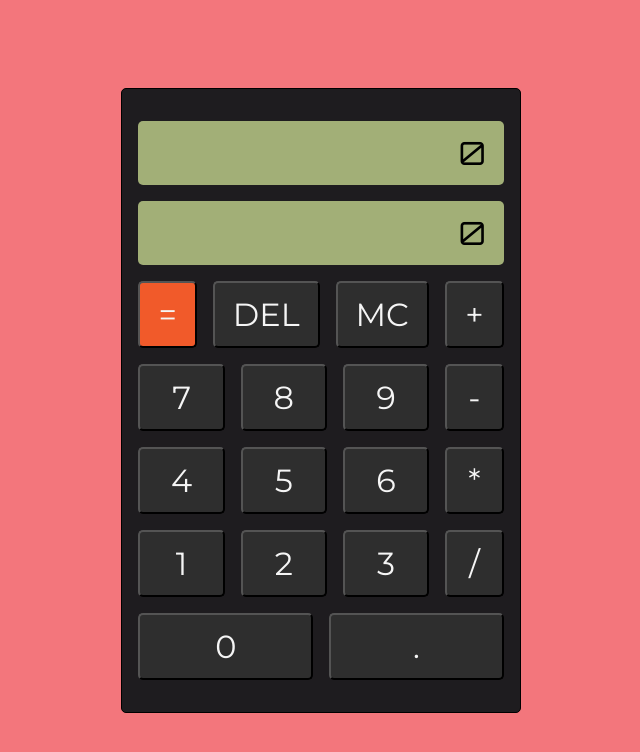
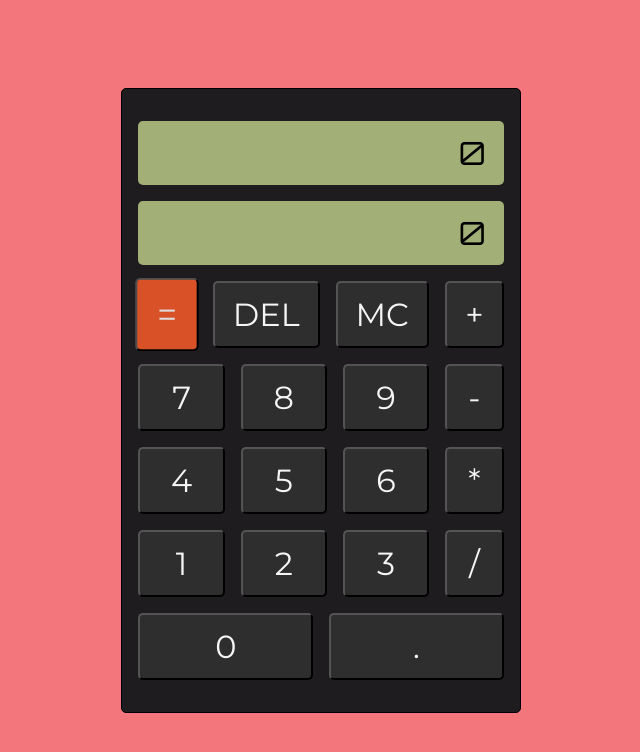
Before and after one commit to R3ndrex/Calculator, a plain HTML site: page index.html in a window 1280 px wide. In both pictures the pointer is over the button 486 px from the left and 314 px from the top of the page. Shown: the whole page, without its empty margins (319-959 px from the left). Drawn offline with Linux system fonts and the light colour scheme.

Commit message:
Fix hover error

```diff
--- a/style.css
+++ b/style.css
@@ -74,7 +74,7 @@ body {
     justify-content: center;
     background-color: rgb(46, 46, 46);
     transition: transform 0.2s ease, background-color 0.2s ease;
-    :hover {
+    &:hover {
         transform: scale(1.1);
         filter: brightness(90%);
     }
```
